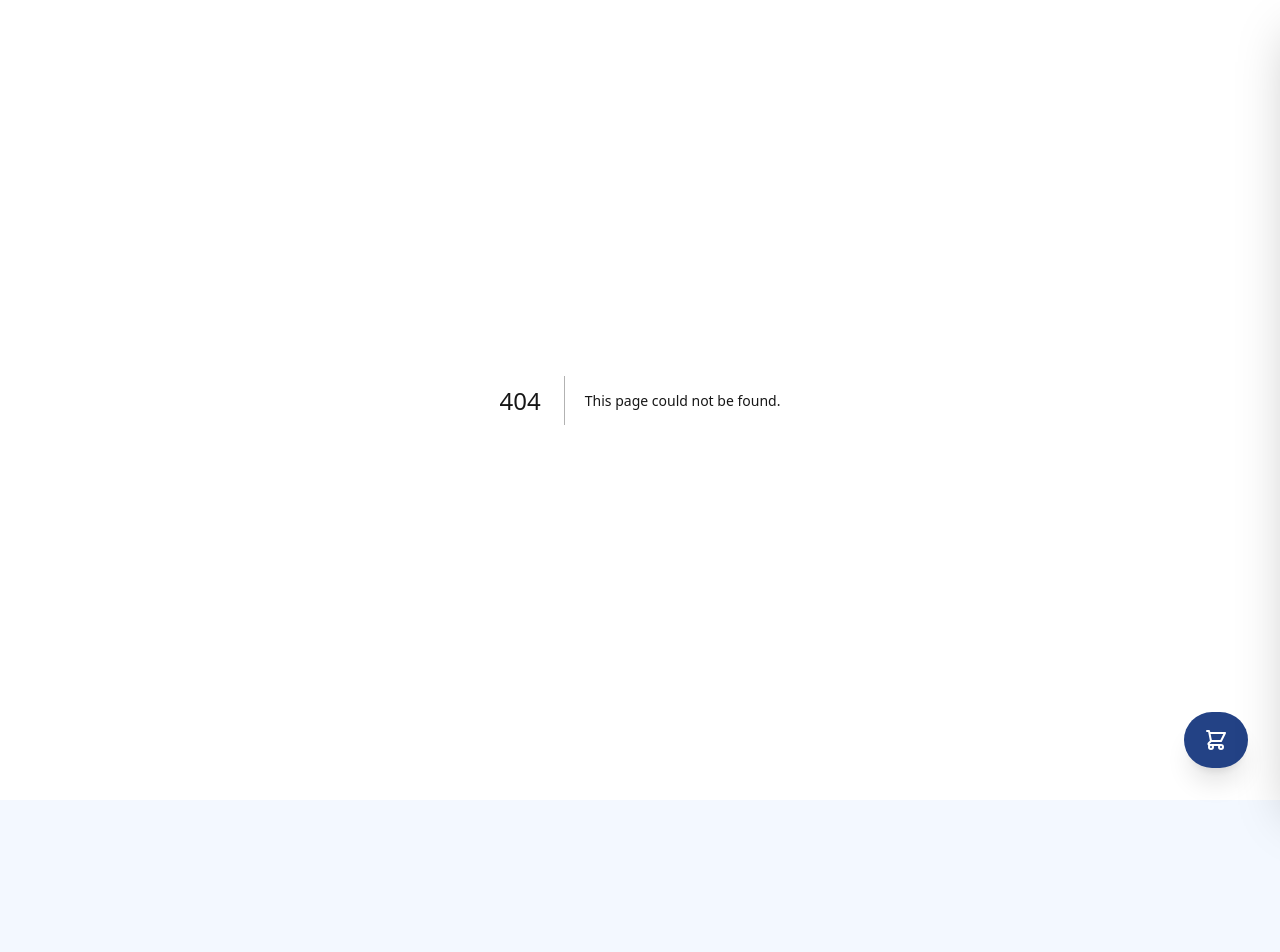
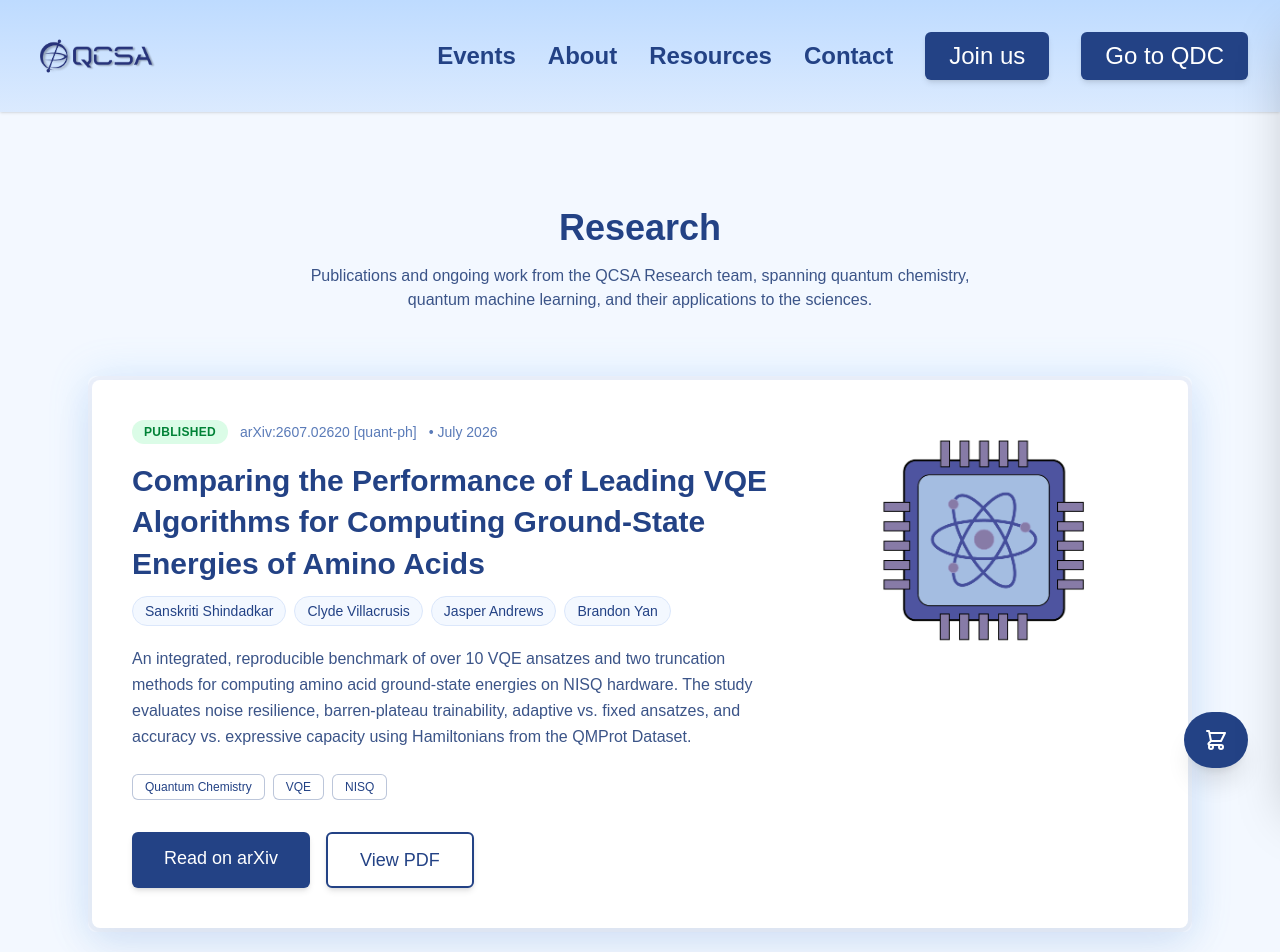
Before and after one commit to qcsa-at-ucla/qcsa, a Next.js app: page /research in a window 1280 px wide. Before the commit this address had no page. Shown: the top 952 px of the page. Before the commit the page ends 800 px from the top, so only its background shows below. Built offline with nearby package versions, Linux system fonts and the light colour scheme; a web font is replaced by a local one.

Commit message:
added research page

```diff
--- a/src/app/events/page.tsx
+++ b/src/app/events/page.tsx
@@ -21,13 +21,13 @@ const eventsData: UpcomingEvent[] = [
 	},
 
 	{
-		datePrimary: 'June',
-		dateSecondary: '15–18',
-		title: 'Quantum Device Workshop (QDW) 2026',
+		datePrimary: 'TBD',
+		dateSecondary: '',
+		title: 'QCSA Fall GM',
 		location: 'Cohen Room & Mong Auditorium, UCLA',
 		time: 'All Day',
-		description: `The Quantum Device Workshop (QDW) 2026 brings together students, researchers, and industry professionals for four days of talks, workshops, and networking centered on quantum hardware and devices. Hosted by the Quantum Device Consortium in collaboration with QCSA at UCLA.\n\nVisit the official site for the full agenda, speaker list, and registration details.`,
-		link: 'https://qdc-qcsa.org/qdw/2026/info',
+		description: `The QCSA Fall GM 2026 is the annual general meeting for the Quantum Computing Student Association at UCLA. Members will gather to discuss the past year's achievements, upcoming events, and organizational matters.\n\nVisit the official site for the full agenda, speaker list, and registration details.`,
+		link: 'https://qcsa-ucla.org',
 	},
 ];
 
--- /dev/null
+++ b/src/app/research/page.tsx
@@ -0,0 +1,179 @@
+'use client';
+
+import Image from 'next/image';
+import MainWebsiteFooter from '../Components/mainWebsiteFooter';
+import MainWebsiteHeader from '../Components/mainWebsiteHeader';
+import { motion } from 'framer-motion';
+
+interface Paper {
+	title: string;
+	authors: string[];
+	status: 'Published' | 'Preprint';
+	venue: string;
+	date: string;
+	abstract: string;
+	tags: string[];
+	image: string;
+	primaryLink: { label: string; href: string };
+	secondaryLink: { label: string; href: string };
+}
+
+const PAPERS: Paper[] = [
+	{
+		title: 'Comparing the Performance of Leading VQE Algorithms for Computing Ground-State Energies of Amino Acids',
+		authors: ['Sanskriti Shindadkar', 'Clyde Villacrusis', 'Jasper Andrews', 'Brandon Yan'],
+		status: 'Published',
+		venue: 'arXiv:2607.02620 [quant-ph]',
+		date: 'July 2026',
+		abstract:
+			'An integrated, reproducible benchmark of over 10 VQE ansatzes and two truncation methods for computing amino acid ground-state energies on NISQ hardware. The study evaluates noise resilience, barren-plateau trainability, adaptive vs. fixed ansatzes, and accuracy vs. expressive capacity using Hamiltonians from the QMProt Dataset.',
+		tags: ['Quantum Chemistry', 'VQE', 'NISQ'],
+		image: '/images/quantum_chip.png',
+		primaryLink: { label: 'Read on arXiv', href: 'https://arxiv.org/abs/2607.02620' },
+		secondaryLink: { label: 'View PDF', href: 'https://arxiv.org/pdf/2607.02620' },
+	},
+	{
+		title: 'Protein-Ligand Binding Affinity Prediction: Quantum Reservoir Computing as a Nonlinear Feature Map',
+		authors: ['Sanskriti Shindadkar', 'Clyde Villacrusis', 'Manvi Agrawal', 'Hayk Gar'],
+		status: 'Preprint',
+		venue: 'Fetch.AI × BruinAI × QCSA Collaboration',
+		date: 'In progress',
+		abstract:
+			'A research framework for protein-ligand binding affinity prediction on the PDBbind refined set, exploring quantum reservoir computing as a fixed nonlinear feature map fused with classical deep learning. Presented as an honest proof-of-concept, the work transparently documents where the quantum approach falls short of classical baselines and outlines concrete paths toward genuine quantum advantage.',
+		tags: ['Quantum Machine Learning', 'Drug Discovery', 'Reservoir Computing'],
+		image: '/images/quantum_atom.png',
+		primaryLink: { label: 'View on GitHub', href: 'https://github.com/sanskriti-ss/bindingaffinity/tree/main' },
+		secondaryLink: { label: 'Read the README', href: 'https://github.com/sanskriti-ss/bindingaffinity/tree/main#readme' },
+	},
+];
+
+function PaperCard({ paper, index }: { paper: Paper; index: number }) {
+	return (
+		<motion.div
+			className="rounded-lg w-full p-1 shadow-[0_0_40px_rgba(99,179,255,0.20)] mt-16 first:mt-0"
+			initial={{ opacity: 0, y: 30 }}
+			whileInView={{ opacity: 1, y: 0 }}
+			viewport={{ once: true, amount: 0.2 }}
+			transition={{ delay: index * 0.15, duration: 0.6 }}
+			whileHover={{ scale: 1.01, transition: { duration: 0.3 } }}
+		>
+			<section className="bg-white rounded-lg p-8 sm:p-10 shadow-[0_18px_40px_rgba(35,66,133,0.08)] ring-4 ring-[rgba(35,66,133,0.04)]">
+				<div className="flex flex-col lg:flex-row gap-8">
+					{/* Left: Content */}
+					<div className="lg:w-2/3">
+						<div className="flex flex-wrap items-center gap-3 mb-4">
+							<span
+								className={`text-xs font-semibold tracking-wide uppercase px-3 py-1 rounded-full ${
+									paper.status === 'Published'
+										? 'bg-green-100 text-green-700'
+										: 'bg-amber-100 text-amber-700'
+								}`}
+							>
+								{paper.status === 'Published' ? 'Published' : 'Not Yet Published'}
+							</span>
+							<span className="text-sm text-[#5a7bb8]">{paper.venue}</span>
+							<span className="text-sm text-[#5a7bb8]">• {paper.date}</span>
+						</div>
+
+						<h2 className="text-2xl sm:text-3xl text-[#234285] font-kantumruy font-bold mb-3 leading-snug">
+							{paper.title}
+						</h2>
+
+						{/* Authors */}
+						<div className="flex flex-wrap gap-2 mb-5">
+							{paper.authors.map((author) => (
+								<span
+									key={author}
+									className="text-sm font-medium text-[#234285] bg-[#F3F8FF] border border-[#dbe7fb] px-3 py-1 rounded-full"
+								>
+									{author}
+								</span>
+							))}
+						</div>
+
+						<p className="text-[#3b5488] text-base leading-relaxed mb-6">
+							{paper.abstract}
+						</p>
+
+						{/* Tags */}
+						<div className="flex flex-wrap gap-2 mb-8">
+							{paper.tags.map((tag) => (
+								<span
+									key={tag}
+									className="text-xs text-[#234285] bg-white border border-[#234285]/30 px-3 py-1 rounded-md"
+								>
+									{tag}
+								</span>
+							))}
+						</div>
+
+						<div className="flex flex-col sm:flex-row gap-4">
+							<a
+								href={paper.primaryLink.href}
+								target="_blank"
+								rel="noopener noreferrer"
+								className="inline-block text-center bg-[#234285] text-white px-8 py-3 rounded-md text-lg font-kantumruy shadow-md hover:shadow-lg hover:bg-[#1f3f75] transition"
+							>
+								{paper.primaryLink.label}
+							</a>
+							<a
+								href={paper.secondaryLink.href}
+								target="_blank"
+								rel="noopener noreferrer"
+								className="inline-block text-center bg-white text-[#234285] border-2 border-[#234285] px-8 py-3 rounded-md text-lg font-kantumruy shadow-md hover:shadow-lg hover:bg-[#F3F8FF] transition"
+							>
+								{paper.secondaryLink.label}
+							</a>
+						</div>
+					</div>
+
+					{/* Right: Image */}
+					<div className="lg:w-1/3 flex justify-center lg:justify-end items-start">
+						<div className="w-full max-w-sm h-64 rounded-md p-6 flex items-center justify-center">
+							<Image
+								src={paper.image}
+								alt={`${paper.title} graphic`}
+								width={350}
+								height={300}
+								className="object-contain max-w-none"
+							/>
+						</div>
+					</div>
+				</div>
+			</section>
+		</motion.div>
+	);
+}
+
+export default function ResearchPage() {
+	return (
+		<div className="min-h-screen bg-[#F3F8FF]">
+			<MainWebsiteHeader />
+			<main id="main-content" className="max-w-6xl mx-auto px-6">
+				<motion.h1
+					className="text-4xl font-kantumruy font-bold text-[#234285] text-center mb-4 pt-24"
+					initial={{ opacity: 0, y: 30 }}
+					animate={{ opacity: 1, y: 0 }}
+					transition={{ duration: 0.6 }}
+				>
+					Research
+				</motion.h1>
+				<motion.p
+					className="text-center text-[#3b5488] max-w-2xl mx-auto mb-16"
+					initial={{ opacity: 0, y: 20 }}
+					animate={{ opacity: 1, y: 0 }}
+					transition={{ delay: 0.15, duration: 0.6 }}
+				>
+					Publications and ongoing work from the QCSA Research team, spanning quantum
+					chemistry, quantum machine learning, and their applications to the sciences.
+				</motion.p>
+
+				{PAPERS.map((paper, i) => (
+					<PaperCard key={paper.title} paper={paper} index={i} />
+				))}
+			</main>
+			<div className="mt-32" />
+			<MainWebsiteFooter />
+		</div>
+	);
+}
--- a/src/app/resources/page.tsx
+++ b/src/app/resources/page.tsx
@@ -171,6 +171,40 @@ export default function ResourcesPage() {
 
 				</motion.div>
 
+			{/* Research Card */}
+			<motion.div
+				className="rounded-lg w-full p-1 shadow-[0_0_40px_rgba(99,179,255,0.20)] mt-24"
+				initial={{ opacity: 0, y: 30 }}
+				animate={{ opacity: 1, y: 0 }}
+				transition={{ delay: 1.0, duration: 0.6 }}
+				whileHover={{ scale: 1.02, transition: { duration: 0.3 } }}
+			>
+				<section className="bg-white rounded-lg p-10 shadow-[0_18px_40px_rgba(35,66,133,0.08)] ring-4 ring-[rgba(35,66,133,0.04)]">
+					<div className="flex flex-col lg:flex-row items-center gap-8">
+					{/* Left: Text block */}
+					<div className="lg:w-2/3">
+						<h2 className="text-3xl text-[#234285] font-kantumruy mb-4">Research</h2>
+						<p className="text-[#234285] text-base mb-8">
+							Explore recent publications from the QCSA Research team, spanning quantum computing theory and applications.
+						</p>
+						<div>
+							<Link href="/research" className="inline-block bg-[#234285] text-white px-8 py-3 rounded-md text-lg font-kantumruy shadow-md hover:shadow-lg hover:bg-[#1f3f75] transition">
+								Learn More
+							</Link>
+						</div>
+					</div>
+
+						{/* Right: Image / gradient card */}
+						<div className="lg:w-1/3 flex justify-center lg:justify-end">
+							<div className="w-96 h-64 rounded-md p-6 flex items-center justify-center ">
+								<Image src="/images/quantum_chip.png" alt="Research graphic" width={350} height={300} className="object-contain max-w-none" />
+							</div>
+						</div>
+					</div>
+					</section>
+
+				</motion.div>
+
 
 			</main>
 			{/* spacer to add extra space before the footer */}
```
